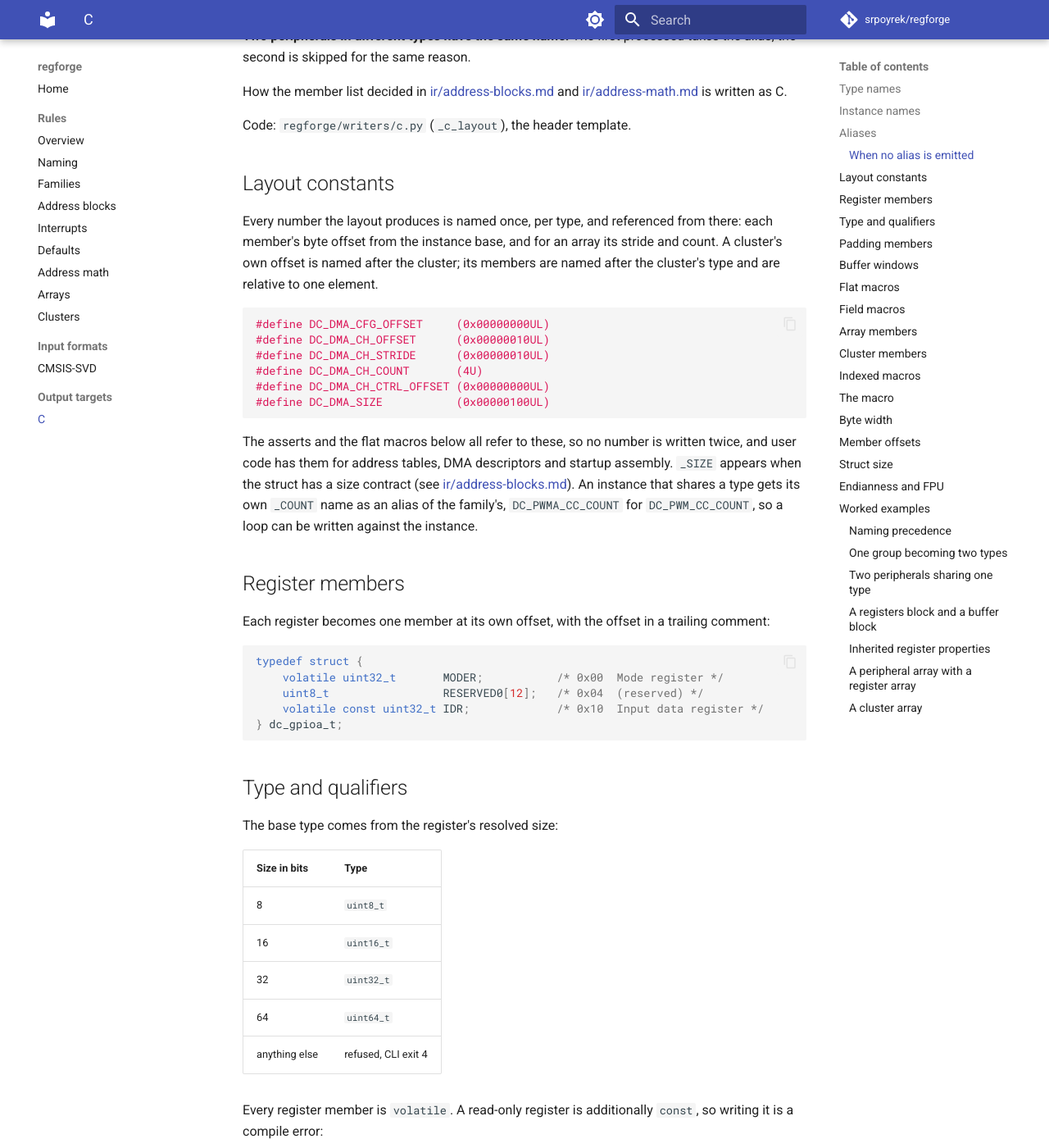
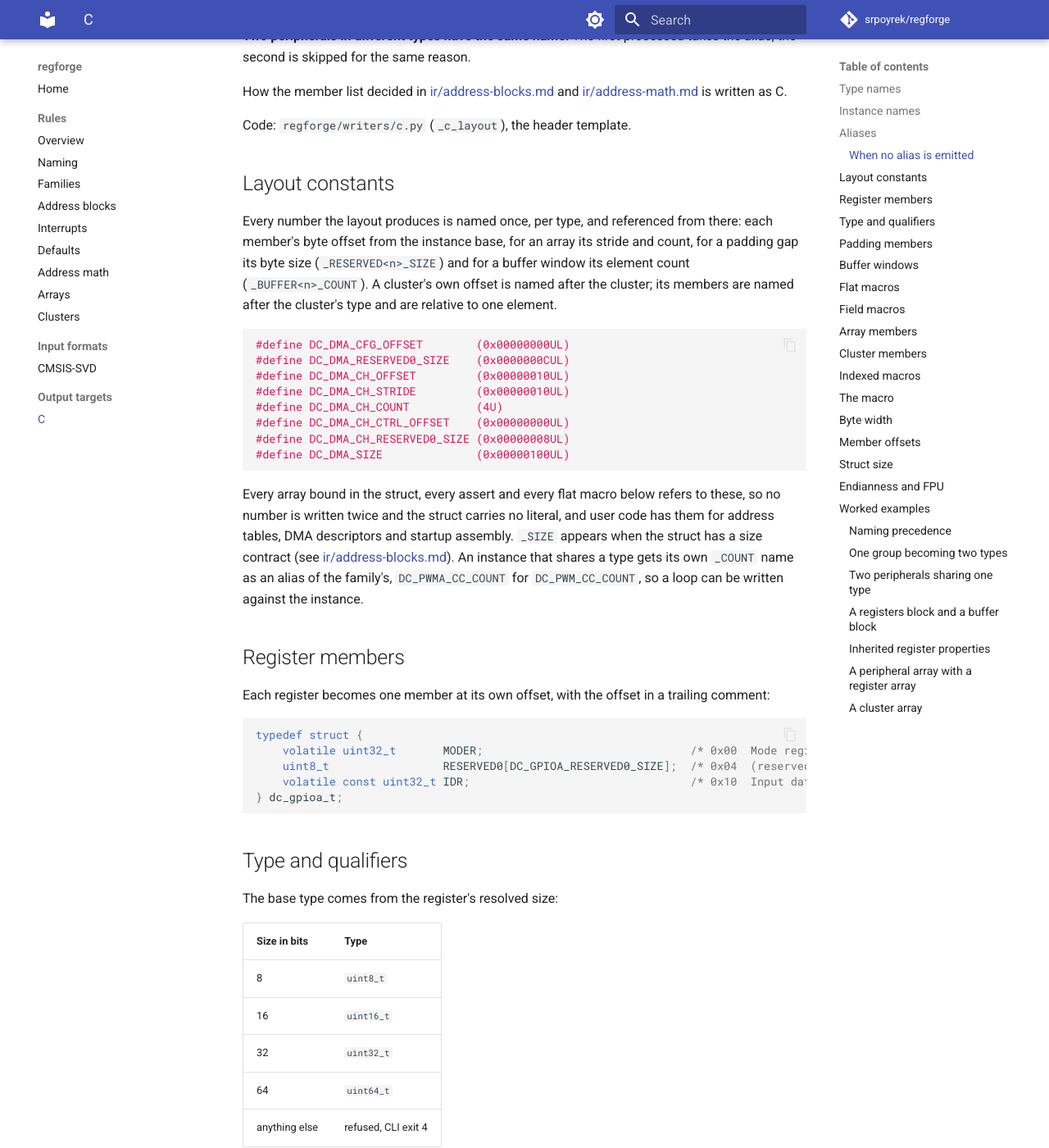
Before and after one commit to srpoyrek/regforge, an MkDocs documentation site: the page built from docs/rules/targets/c.md, in a window 1280 px wide and 1400 px high, scrolled down 2229 px. Shown: the whole window at 82% size. Built offline with MkDocs 1.6.1 and Material for MkDocs 9.7.7, drawn with Linux system fonts in a browser that asks for light colours; comment, search, counter and statistics services are not loaded; some of the changed text lies outside the part shown.

Commit message:
add array lengths as marcos

````diff
--- a/docs/rules/targets/c.md
+++ b/docs/rules/targets/c.md
@@ -116,21 +116,26 @@ Code: `regforge/writers/c.py` (`_c_layout`), the header template.
 ## Layout constants
 
 Every number the layout produces is named once, per type, and referenced from
-there: each member's byte offset from the instance base, and for an array its
-stride and count. A cluster's own offset is named after the cluster; its
-members are named after the cluster's type and are relative to one element.
+there: each member's byte offset from the instance base, for an array its
+stride and count, for a padding gap its byte size (`_RESERVED<n>_SIZE`) and
+for a buffer window its element count (`_BUFFER<n>_COUNT`). A cluster's own
+offset is named after the cluster; its members are named after the cluster's
+type and are relative to one element.
 
 ```c
-#define DC_DMA_CFG_OFFSET     (0x00000000UL)
-#define DC_DMA_CH_OFFSET      (0x00000010UL)
-#define DC_DMA_CH_STRIDE      (0x00000010UL)
-#define DC_DMA_CH_COUNT       (4U)
-#define DC_DMA_CH_CTRL_OFFSET (0x00000000UL)
-#define DC_DMA_SIZE           (0x00000100UL)
+#define DC_DMA_CFG_OFFSET        (0x00000000UL)
+#define DC_DMA_RESERVED0_SIZE    (0x0000000CUL)
+#define DC_DMA_CH_OFFSET         (0x00000010UL)
+#define DC_DMA_CH_STRIDE         (0x00000010UL)
+#define DC_DMA_CH_COUNT          (4U)
+#define DC_DMA_CH_CTRL_OFFSET    (0x00000000UL)
+#define DC_DMA_CH_RESERVED0_SIZE (0x00000008UL)
+#define DC_DMA_SIZE              (0x00000100UL)
 ```
 
-The asserts and the flat macros below all refer to these, so no number is
-written twice, and user code has them for address tables, DMA descriptors and
+Every array bound in the struct, every assert and every flat macro below
+refers to these, so no number is written twice and the struct carries no
+literal, and user code has them for address tables, DMA descriptors and
 startup assembly. `_SIZE` appears when the struct has a size contract (see
 [ir/address-blocks.md](../address-blocks.md)). An instance that shares a type
 gets its own `_COUNT` name as an alias of the family's, `DC_PWMA_CC_COUNT` for
@@ -143,9 +148,9 @@ trailing comment:
 
 ```c
 typedef struct {
-    volatile uint32_t       MODER;           /* 0x00  Mode register */
-    uint8_t                 RESERVED0[12];   /* 0x04  (reserved) */
-    volatile const uint32_t IDR;             /* 0x10  Input data register */
+    volatile uint32_t       MODER;                               /* 0x00  Mode register */
+    uint8_t                 RESERVED0[DC_GPIOA_RESERVED0_SIZE];  /* 0x04  (reserved) */
+    volatile const uint32_t IDR;                                 /* 0x10  Input data register */
 } dc_gpioa_t;
 ```
 
@@ -176,10 +181,13 @@ without the macro.
 ## Padding members
 
 Space between registers becomes a byte array named `RESERVED<n>`, numbered from
-zero within each struct:
+zero within each struct. Its length is the type's `_RESERVED<n>_SIZE` constant,
+in bytes, emitted with the other layout constants in member order:
 
 ```c
-uint8_t RESERVED0[12];   /* 0x04  (reserved) */
+#define DC_GPIOA_RESERVED0_SIZE (0x0000000CUL)
+
+uint8_t RESERVED0[DC_GPIOA_RESERVED0_SIZE];   /* 0x04  (reserved) */
 ```
 
 Padding is `uint8_t` because it exists to occupy bytes, not to be accessed, and
@@ -188,15 +196,19 @@ it.
 
 ## Buffer windows
 
-A block with `usage="buffer"` becomes one array member named `BUFFER<n>`:
+A block with `usage="buffer"` becomes one array member named `BUFFER<n>`, its
+bound the type's `_BUFFER<n>_COUNT` constant:
 
 ```c
-volatile uint32_t BUFFER0[8];   /* 0x08  (buffer) */
+#define DC_UART_BUFFER0_OFFSET (0x00000008UL)
+#define DC_UART_BUFFER0_COUNT  (8U)
+
+volatile uint32_t BUFFER0[DC_UART_BUFFER0_COUNT];   /* 0x08  (buffer) */
 ```
 
 The element type is the device's `<width>`, because that is the natural access
-size. When the window is not a whole number of bus words the writer falls back
-to `uint8_t`, so no bytes are dropped.
+size, and `_COUNT` counts those elements. When the window is not a whole number
+of bus words the writer falls back to `uint8_t`, so no bytes are dropped.
 
 The name is generated. `<addressBlock>` has no `<name>` element in the schema,
 so there is no vendor name to use, and `BUFFER0` follows the same numbering as
@@ -230,10 +242,10 @@ reads the same.
 ## Array members
 
 A register that kept its `dim` through expansion (`CC[%s]` in the source) is
-one member sized for every element:
+one member, its bound the family's `_COUNT` constant:
 
 ```c
-volatile uint32_t CC[4];   /* 0x10  Capture/compare channel */
+volatile uint32_t CC[DC_PWM_CC_COUNT];   /* 0x10  Capture/compare channel */
 ```
 
 This form needs the stride to equal the element size (see
@@ -290,17 +302,17 @@ cluster carries `dim`:
 ```c
 /* DMA.CH -- DMA channel (4 elements, 0x10 bytes apart) */
 typedef struct {
-    volatile uint32_t CTRL;          /* 0x00  Channel control */
-    volatile uint32_t SRC;           /* 0x04  Source address */
-    uint8_t           RESERVED0[8];  /* 0x08  (reserved) */
+    volatile uint32_t CTRL;                                 /* 0x00  Channel control */
+    volatile uint32_t SRC;                                  /* 0x04  Source address */
+    uint8_t           RESERVED0[DC_DMA_CH_RESERVED0_SIZE];  /* 0x08  (reserved) */
 } dc_dma_ch_t;
 REGFORGE_STATIC_ASSERT(offsetof(dc_dma_ch_t, SRC) == DC_DMA_CH_SRC_OFFSET, DC_DMA_CH_SRC_OFFSET_CHECK, "DMA.CH.SRC offset");
 REGFORGE_STATIC_ASSERT(sizeof(dc_dma_ch_t) == DC_DMA_CH_STRIDE, DC_DMA_CH_SIZE_CHECK, "DMA.CH element size vs dimIncrement");
 
 typedef struct {
-    volatile uint32_t CFG;            /* 0x00 */
-    uint8_t           RESERVED0[12];  /* 0x04  (reserved) */
-    dc_dma_ch_t       CH[4];          /* 0x10  DMA channel */
+    volatile uint32_t CFG;                               /* 0x00 */
+    uint8_t           RESERVED0[DC_DMA_RESERVED0_SIZE];  /* 0x04  (reserved) */
+    dc_dma_ch_t       CH[DC_DMA_CH_COUNT];               /* 0x10  DMA channel */
 } dc_dma_t;
 ```
 
@@ -566,12 +578,13 @@ From [this SVD](../formats/svd.md#a-registers-block-and-a-buffer-block):
 #define UART0_DR_OFFSET      (0x00000000UL)
 #define UART0_SR_OFFSET      (0x00000004UL)
 #define UART0_BUFFER0_OFFSET (0x00000008UL)
+#define UART0_BUFFER0_COUNT  (8U)
 #define UART0_SIZE           (0x00000028UL)
 
 typedef struct {
-    volatile uint32_t       DR;          /* 0x00 */
-    volatile const uint32_t SR;          /* 0x04 */
-    volatile uint32_t       BUFFER0[8];  /* 0x08  (buffer) */
+    volatile uint32_t       DR;                            /* 0x00 */
+    volatile const uint32_t SR;                            /* 0x04 */
+    volatile uint32_t       BUFFER0[UART0_BUFFER0_COUNT];  /* 0x08  (buffer) */
 } uart0_t;
 REGFORGE_STATIC_ASSERT(offsetof(uart0_t, DR) == UART0_DR_OFFSET, UART0_DR_OFFSET_CHECK, "UART0.DR offset");
 REGFORGE_STATIC_ASSERT(offsetof(uart0_t, SR) == UART0_SR_OFFSET, UART0_SR_OFFSET_CHECK, "UART0.SR offset");
@@ -640,22 +653,25 @@ From [this SVD](../formats/svd.md#a-peripheral-array-with-a-register-array):
 /* Layout constants: byte offsets from an instance's base; a cluster's members
  * are relative to one element of that cluster. Every assert and accessor below
  * refers to these, so each number is written once. */
-#define PWM_CTRL_OFFSET (0x00000000UL)
-#define PWM_CC_OFFSET   (0x00000010UL)
-#define PWM_CC_STRIDE   (0x00000004UL)
-#define PWM_CC_COUNT    (4U)
-#define PWM_DT0_OFFSET  (0x00000020UL)
-#define PWM_DT1_OFFSET  (0x00000028UL)
-#define PWM_SIZE        (0x00000030UL)
+#define PWM_CTRL_OFFSET    (0x00000000UL)
+#define PWM_RESERVED0_SIZE (0x0000000CUL)
+#define PWM_CC_OFFSET      (0x00000010UL)
+#define PWM_CC_STRIDE      (0x00000004UL)
+#define PWM_CC_COUNT       (4U)
+#define PWM_DT0_OFFSET     (0x00000020UL)
+#define PWM_RESERVED1_SIZE (0x00000004UL)
+#define PWM_DT1_OFFSET     (0x00000028UL)
+#define PWM_RESERVED2_SIZE (0x00000004UL)
+#define PWM_SIZE           (0x00000030UL)
 
 typedef struct {
-    volatile uint32_t CTRL;           /* 0x00 */
-    uint8_t           RESERVED0[12];  /* 0x04  (reserved) */
-    volatile uint32_t CC[4];          /* 0x10 */
-    volatile uint32_t DT0;            /* 0x20 */
-    uint8_t           RESERVED1[4];   /* 0x24  (reserved) */
-    volatile uint32_t DT1;            /* 0x28 */
-    uint8_t           RESERVED2[4];   /* 0x2C  (reserved) */
+    volatile uint32_t CTRL;                           /* 0x00 */
+    uint8_t           RESERVED0[PWM_RESERVED0_SIZE];  /* 0x04  (reserved) */
+    volatile uint32_t CC[PWM_CC_COUNT];               /* 0x10 */
+    volatile uint32_t DT0;                            /* 0x20 */
+    uint8_t           RESERVED1[PWM_RESERVED1_SIZE];  /* 0x24  (reserved) */
+    volatile uint32_t DT1;                            /* 0x28 */
+    uint8_t           RESERVED2[PWM_RESERVED2_SIZE];  /* 0x2C  (reserved) */
 } pwm_t;
 REGFORGE_STATIC_ASSERT(offsetof(pwm_t, CTRL) == PWM_CTRL_OFFSET, PWM_CTRL_OFFSET_CHECK, "PWM.CTRL offset");
 REGFORGE_STATIC_ASSERT(offsetof(pwm_t, CC) == PWM_CC_OFFSET, PWM_CC_OFFSET_CHECK, "PWM.CC offset");
@@ -707,7 +723,7 @@ REGFORGE_MAYBE_UNUSED static pwm_t *const PWMB = (pwm_t *)PWMB_BASE;
 
 ### A cluster array
 
-Demonstrates [clusters.md](../clusters.md#rule-2-a-cluster-arrays-element-is-padded-to-the-stride). `CH[%s]` becomes one nested type, padded to the stride and size-asserted, used as `CH[4]`, with indexed macros for its registers.
+Demonstrates [clusters.md](../clusters.md#rule-2-a-cluster-arrays-element-is-padded-to-the-stride). `CH[%s]` becomes one nested type, padded to the stride and size-asserted, used as `CH[DMA_CH_COUNT]`, with indexed macros for its registers.
 
 From [this SVD](../formats/svd.md#a-cluster-array):
 
@@ -720,28 +736,30 @@ From [this SVD](../formats/svd.md#a-cluster-array):
 /* Layout constants: byte offsets from an instance's base; a cluster's members
  * are relative to one element of that cluster. Every assert and accessor below
  * refers to these, so each number is written once. */
-#define DMA_CFG_OFFSET     (0x00000000UL)
-#define DMA_CH_OFFSET      (0x00000010UL)
-#define DMA_CH_STRIDE      (0x00000010UL)
-#define DMA_CH_COUNT       (4U)
-#define DMA_CH_CTRL_OFFSET (0x00000000UL)
-#define DMA_CH_SRC_OFFSET  (0x00000004UL)
-#define DMA_SIZE           (0x00000050UL)
+#define DMA_CFG_OFFSET        (0x00000000UL)
+#define DMA_RESERVED0_SIZE    (0x0000000CUL)
+#define DMA_CH_OFFSET         (0x00000010UL)
+#define DMA_CH_STRIDE         (0x00000010UL)
+#define DMA_CH_COUNT          (4U)
+#define DMA_CH_CTRL_OFFSET    (0x00000000UL)
+#define DMA_CH_SRC_OFFSET     (0x00000004UL)
+#define DMA_CH_RESERVED0_SIZE (0x00000008UL)
+#define DMA_SIZE              (0x00000050UL)
 
 /* DMA.CH (4 elements, 0x10 bytes apart) */
 typedef struct {
-    volatile uint32_t CTRL;          /* 0x00 */
-    volatile uint32_t SRC;           /* 0x04 */
-    uint8_t           RESERVED0[8];  /* 0x08  (reserved) */
+    volatile uint32_t CTRL;                              /* 0x00 */
+    volatile uint32_t SRC;                               /* 0x04 */
+    uint8_t           RESERVED0[DMA_CH_RESERVED0_SIZE];  /* 0x08  (reserved) */
 } dma_ch_t;
 REGFORGE_STATIC_ASSERT(offsetof(dma_ch_t, CTRL) == DMA_CH_CTRL_OFFSET, DMA_CH_CTRL_OFFSET_CHECK, "DMA.CH.CTRL offset");
 REGFORGE_STATIC_ASSERT(offsetof(dma_ch_t, SRC) == DMA_CH_SRC_OFFSET, DMA_CH_SRC_OFFSET_CHECK, "DMA.CH.SRC offset");
 REGFORGE_STATIC_ASSERT(sizeof(dma_ch_t) == DMA_CH_STRIDE, DMA_CH_SIZE_CHECK, "DMA.CH element size vs dimIncrement");
 
 typedef struct {
-    volatile uint32_t CFG;            /* 0x00 */
-    uint8_t           RESERVED0[12];  /* 0x04  (reserved) */
-    dma_ch_t          CH[4];          /* 0x10 */
+    volatile uint32_t CFG;                            /* 0x00 */
+    uint8_t           RESERVED0[DMA_RESERVED0_SIZE];  /* 0x04  (reserved) */
+    dma_ch_t          CH[DMA_CH_COUNT];               /* 0x10 */
 } dma_t;
 REGFORGE_STATIC_ASSERT(offsetof(dma_t, CFG) == DMA_CFG_OFFSET, DMA_CFG_OFFSET_CHECK, "DMA.CFG offset");
 REGFORGE_STATIC_ASSERT(offsetof(dma_t, CH) == DMA_CH_OFFSET, DMA_CH_OFFSET_CHECK, "DMA.CH offset");
````
Also changed, not shown: docs/rules/address-blocks.md (+3 -3 lines), docs/rules/address-math.md (+5 -4 lines), docs/rules/clusters.md (+7 -5 lines), docs/rules/formats/svd.md (+1 -1 lines), docs/rules/interrupts.md (+24 -0 lines), 11 other files.
